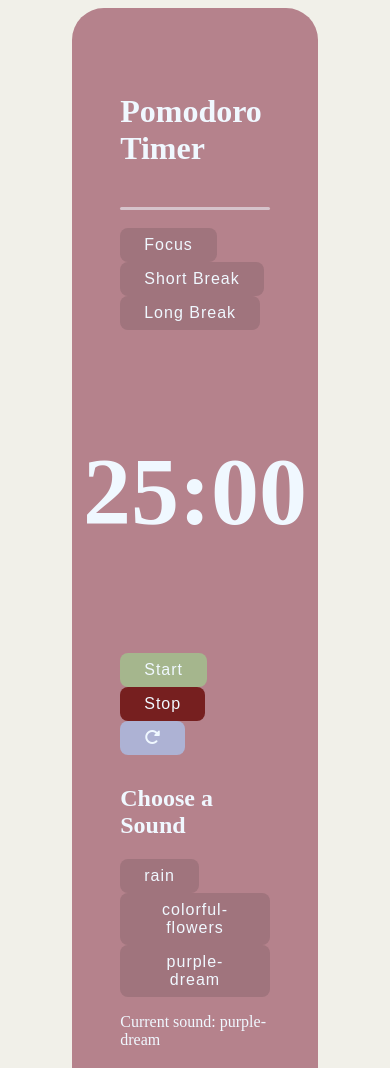
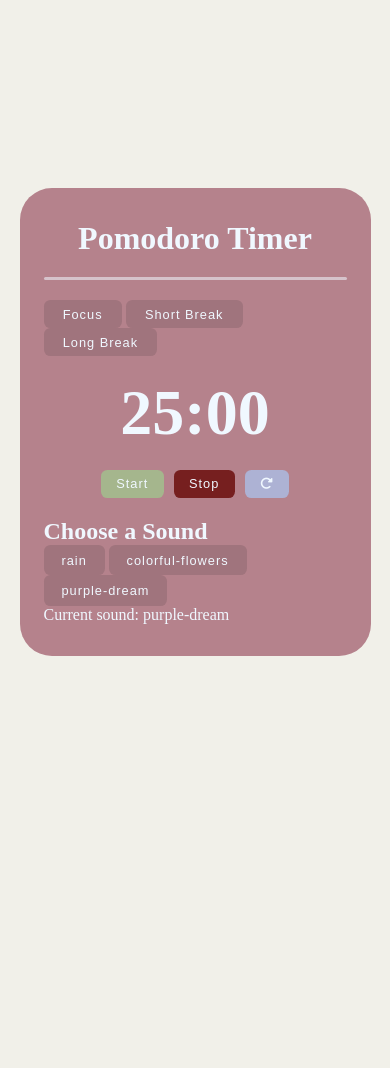
Before and after one commit to sedra-fares/Pomodoro-Timer, a plain HTML site: page index.html in a window 390 px wide. Shown: the top 1068 px of the page. After the commit the page ends 844 px from the top, so only its background shows below. Drawn offline with Linux system fonts and the light colour scheme.

Commit message:
everything is donnnnnnnne:)

```diff
--- a/index.js
+++ b/index.js
@@ -118,7 +118,7 @@ shortBreakButton.addEventListener("click", () => {
   shortBreakButton.classList.add("btn-focus");
   pauseTimer();
   active = "short";
-  minCount = 0;
+  minCount = 4;
   count = 59;
   timerDisplay.textContent = `${appendZero(minCount + 1)}:00`;
 });
--- a/style.css
+++ b/style.css
@@ -1,60 +1,141 @@
-body{
+
+
+
+/* General Reset for Consistent Design */
+* {
+    margin: 0;
+    padding: 0;
+    box-sizing: border-box;
+}
+
+/* Body Styling */
+body {
     min-height: 100vh;
     background-color: #F1F0E9;
     display: flex;
     align-items: center;
     justify-content: center;
+
 }
-.container{
+
+/* Container Styling */
+.container {
     display: flex;
     flex-direction: column;
     align-items: center;
     justify-content: center;
-    gap: 10px;
+    gap: 20px;
     background-color: #B5828C;
     color: aliceblue;
     border-radius: 2em;
     padding: 4em 3em;
-    width: 40%;
+    width: 40%; /* Keep width 40% on large screens */
+    transition: all 0.3s ease-in-out;
 }
-hr{
+
+/* Header (Timer Title) Styling */
+h1 {
+    font-size: 2.5em;
+    font-weight: 700;
+    text-align: center;
+}
+
+/* Horizontal Rule Styling */
+hr {
     width: 100%;
     background-color: rgba(240, 248, 255, 0.551);
     height: 3px;
     border-radius: 1em;
     border: none;
 }
-.timer{
+
+/* Timer Display Styling */
+.timer {
     font-size: 6em;
     font-weight: 700;
 }
-button{
+
+/* Button Styling */
+button {
     font-size: 1em;
     font-weight: 500;
     letter-spacing: 1px;
-    padding: 0.5em 1.5em;
+    padding: 0.7em 2em;
     border-radius: 0.5em;
     border: none;
     color: aliceblue;
     cursor: pointer;
-    transition: 0.2s ease-in-out;
+    transition: 0.3s ease-in-out;
+    width: 100%; /* Make buttons full-width by default */
+    max-width: 250px; /* Max width for larger screens */
+    text-align: center;
 }
-button:hover{
+
+/* Button Hover Effects */
+button:hover {
     transform: translateY(-5px);
+}
 
+/* Button Specific Colors */
+#start {
+    background-color: #A5B68D;
 }
-#start{
-    background-color:#A5B68D;
+#stop {
+    background-color: #761f1f;
 }
-#stop{
-    background-color:#761f1f;
+#reset {
+    background-color: #ADB2D4;
 }
-#reset{
-    background-color:#ADB2D4;
+
+/* .btn Class for Styling Grouped Buttons */
+.btn, .sound-btn {
+    background-color: #a0747d;
+    width: auto; /* Adjust width based on content */
+    padding: 0.5em 1.5em;
 }
-.btn{
-    background-color: #a0747d;
+
+/* Sound Buttons Styling */
+.sound-btn {
+    background-color: #A0747D;
+    padding: 0.6em 1.4em;
 }
-.sound-btn{
-    background-color: #a0747d;
+.button-wrapper{
+display: flex;
+gap: 10px;
 }
+
+/* Responsive Design for Smaller Screens */
+@media (max-width: 768px) {
+    .container {
+        padding: 3em 2em;
+        width: 90%;
+    }
+
+    .timer {
+        font-size: 5em;
+    }
+
+    button {
+        padding: 0.6em 1.5em;
+        font-size: 0.9em;
+    }
+}
+
+@media (max-width: 480px) {
+    .container {
+        padding: 2em 1.5em;
+    }
+
+    .timer {
+        font-size: 4em;
+    }
+
+    button {
+        font-size: 0.8em;
+        padding: 0.5em 1.2em;
+    }
+
+    h1 {
+        font-size: 2em;
+    }
+}
```
Also changed, not shown: index.html (+1 -0 lines).
